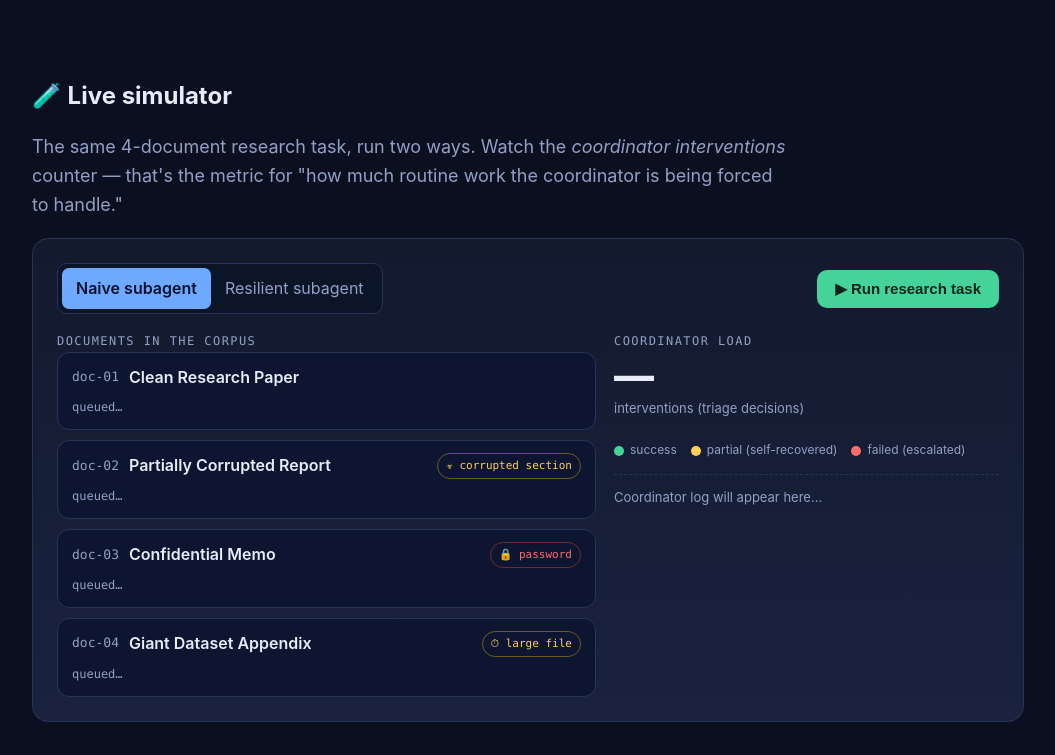
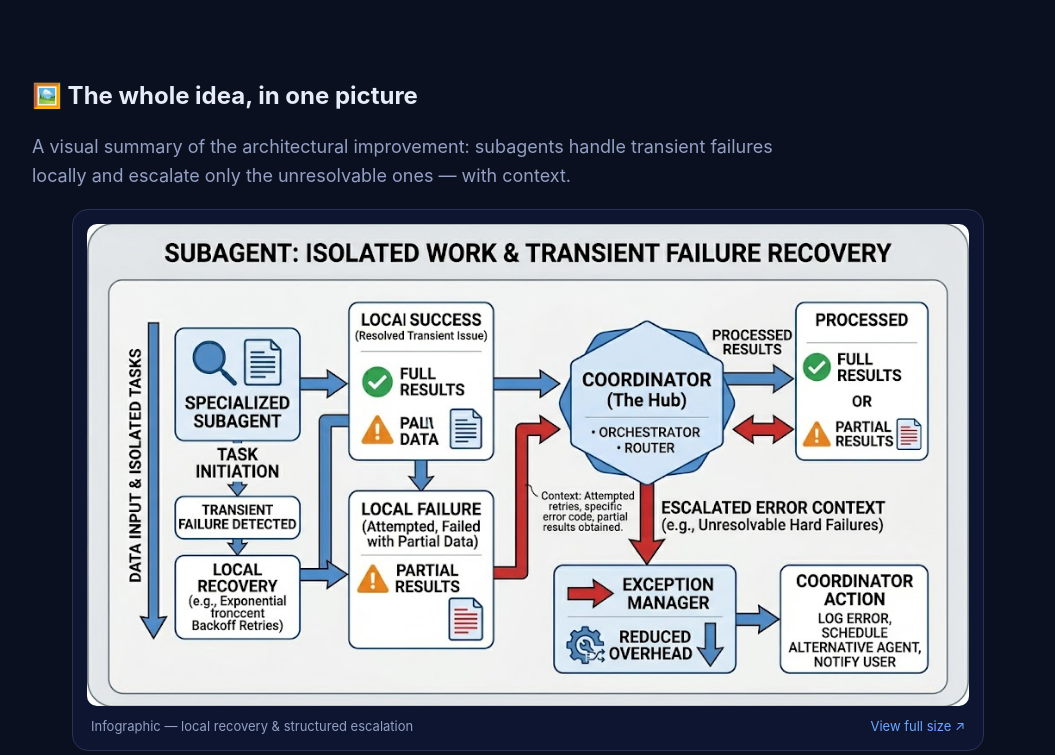
Before and after one commit to rifaterdemsahin/error-coordination-sub-agents, a website: page index.html in a window 1280 px wide. Shown: the part 890-1645 px from the top of the page, without its empty margins (112-1167 px from the left). Drawn offline with Linux system fonts and the light colour scheme.

Commit message:
Add infographic section to index.html with click-to-zoom lightbox
References infographic.png (uploaded to main) via a relative path so it
works locally and on GitHub Pages. Includes a styled figure, full-size
link, and an Esc/click-to-close lightbox.

```diff
--- a/index.html
+++ b/index.html
@@ -157,6 +157,28 @@
 
   footer { color: var(--muted); font-size: 13px; padding: 40px 0 60px; text-align: center; }
   a { color: var(--accent); }
+
+  /* ---- Infographic ---- */
+  .figure {
+    margin-top: 8px; border: 1px solid var(--border); border-radius: 16px;
+    background: #0d1530; padding: 14px; overflow: hidden;
+  }
+  .figure img {
+    display: block; width: 100%; height: auto; border-radius: 10px; cursor: zoom-in;
+    transition: transform .2s ease;
+  }
+  .figure .cap {
+    display: flex; justify-content: space-between; align-items: center;
+    color: var(--muted); font-size: 13px; margin-top: 10px; padding: 0 4px;
+  }
+  .figure .cap a { text-decoration: none; }
+  .lightbox {
+    position: fixed; inset: 0; background: rgba(4,8,20,.92);
+    display: none; align-items: center; justify-content: center; z-index: 50; padding: 24px;
+    cursor: zoom-out;
+  }
+  .lightbox.open { display: flex; }
+  .lightbox img { max-width: 100%; max-height: 100%; border-radius: 12px; border: 1px solid var(--border); }
 </style>
 </head>
 <body>
@@ -207,6 +229,25 @@
         <span class="pill-ok">Resolve transient issues locally · escalate only hard failures with context</span>
       </p>
     </div>
+  </section>
+
+  <!-- INFOGRAPHIC -->
+  <section>
+    <h2>🖼️ The whole idea, in one picture</h2>
+    <p class="lede" style="margin-bottom:18px">
+      A visual summary of the architectural improvement: subagents handle transient
+      failures locally and escalate only the unresolvable ones — with context.
+    </p>
+    <figure class="figure">
+      <img id="infographic"
+           src="infographic.png"
+           alt="Infographic: local recovery in subagents vs. coordinator-bottlenecked error handling"
+           loading="lazy" />
+      <figcaption class="cap">
+        <span>Infographic — local recovery &amp; structured escalation</span>
+        <a href="infographic.png" target="_blank" rel="noopener">View full size ↗</a>
+      </figcaption>
+    </figure>
   </section>
 
   <!-- INTERACTIVE SIMULATOR -->
@@ -329,6 +370,11 @@
     Open <code>demo.js</code> in Node for the runnable version ·
     <code>node demo.js</code> · resilient vs naive, side by side.
   </footer>
+</div>
+
+<!-- Lightbox for the infographic -->
+<div class="lightbox" id="lightbox" aria-hidden="true">
+  <img src="infographic.png" alt="Infographic (full size)" />
 </div>
 
 <script>
@@ -503,6 +549,18 @@ function sleep(ms) { return new Promise((r) => setTimeout(r, ms)); }
 
 // initial paint
 renderDocs([]);
+
+// ── Lightbox for infographic ───────────────────────────────────────────────────
+(function () {
+  const img = document.getElementById("infographic");
+  const box = document.getElementById("lightbox");
+  if (!img || !box) return;
+  const open = () => box.classList.add("open");
+  const close = () => box.classList.remove("open");
+  img.addEventListener("click", open);
+  box.addEventListener("click", close);
+  document.addEventListener("keydown", (e) => { if (e.key === "Escape") close(); });
+})();
 </script>
 </body>
 </html>
```
